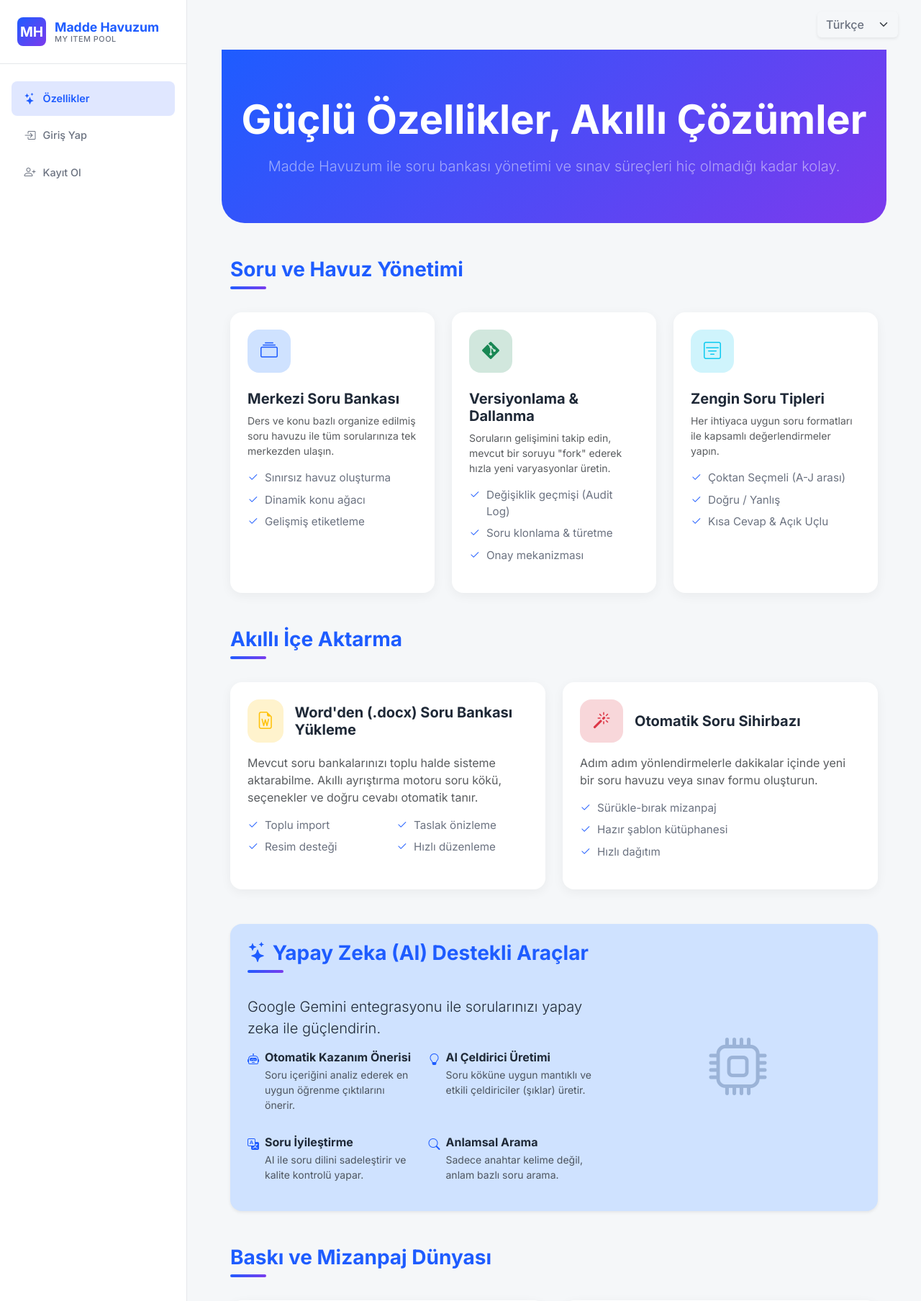
After one commit to qpulsar/MaddeHavuzu, a Django app: page /ozellikler/ in a window 1280 px wide. The commit adds this page. Shown: the top 1808 px of the page at 72% size. Run offline with Django 4.2, Linux system fonts and the light colour scheme; some libraries are stand-ins or nearby versions.

Commit message:
feat: implement landing and features pages with initial authentication views and base template structure

```diff
--- /dev/null
+++ b/grading/templates/grading/features.html
@@ -0,0 +1,318 @@
+{% extends 'base.html' %}
+{% load static %}
+
+{% block title %}Özellikler - Madde Havuzum{% endblock %}
+
+{% block extra_css %}
+<style>
+    .feature-header {
+        background: var(--mh-gradient);
+        color: white;
+        padding: 4rem 0;
+        margin-bottom: 3rem;
+        border-radius: 0 0 2rem 2rem;
+    }
+    .feature-card {
+        border: none;
+        border-radius: 1rem;
+        transition: transform 0.3s ease, box-shadow 0.3s ease;
+        height: 100%;
+        background: var(--mh-card-bg);
+        box-shadow: 0 4px 15px rgba(0,0,0,0.05);
+    }
+    .feature-card:hover {
+        transform: translateY(-5px);
+        box-shadow: 0 8px 25px rgba(0,0,0,0.1);
+    }
+    .feature-icon {
+        width: 60px;
+        height: 60px;
+        border-radius: 1rem;
+        display: flex;
+        align-items: center;
+        justify-content: center;
+        font-size: 1.5rem;
+        margin-bottom: 1.5rem;
+    }
+    .category-title {
+        position: relative;
+        padding-bottom: 10px;
+        margin-bottom: 2rem;
+        font-weight: 700;
+        color: var(--mh-primary);
+    }
+    .category-title::after {
+        content: '';
+        position: absolute;
+        bottom: 0;
+        left: 0;
+        width: 50px;
+        height: 4px;
+        background: var(--mh-gradient);
+        border-radius: 2px;
+    }
+    .check-list {
+        list-style: none;
+        padding-left: 0;
+    }
+    .check-list li {
+        position: relative;
+        padding-left: 1.5rem;
+        margin-bottom: 0.5rem;
+        font-size: 0.95rem;
+        color: var(--mh-text-muted);
+    }
+    .check-list li::before {
+        content: '\F272';
+        font-family: 'bootstrap-icons';
+        position: absolute;
+        left: 0;
+        color: var(--mh-primary);
+    }
+</style>
+{% endblock %}
+
+{% block content %}
+<div class="feature-header text-center">
+    <div class="container">
+        <h1 class="display-4 fw-bold mb-3 text-white">Güçlü Özellikler, Akıllı Çözümler</h1>
+        <p class="lead mb-0 text-white-50">Madde Havuzum ile soru bankası yönetimi ve sınav süreçleri hiç olmadığı kadar kolay.</p>
+    </div>
+</div>
+
+<div class="container">
+    <!-- 1. Soru Havuzu Yönetimi -->
+    <div class="mb-5">
+        <h3 class="category-title">Soru ve Havuz Yönetimi</h3>
+        <div class="row g-4">
+            <div class="col-md-4">
+                <div class="feature-card p-4">
+                    <div class="feature-icon bg-primary-subtle text-primary">
+                        <i class="bi bi-collection"></i>
+                    </div>
+                    <h5>Merkezi Soru Bankası</h5>
+                    <p class="text-muted small">Ders ve konu bazlı organize edilmiş soru havuzu ile tüm sorularınıza tek merkezden ulaşın.</p>
+                    <ul class="check-list">
+                        <li>Sınırsız havuz oluşturma</li>
+                        <li>Dinamik konu ağacı</li>
+                        <li>Gelişmiş etiketleme</li>
+                    </ul>
+                </div>
+            </div>
+            <div class="col-md-4">
+                <div class="feature-card p-4">
+                    <div class="feature-icon bg-success-subtle text-success">
+                        <i class="bi bi-git"></i>
+                    </div>
+                    <h5>Versiyonlama & Dallanma</h5>
+                    <p class="text-muted small">Soruların gelişimini takip edin, mevcut bir soruyu "fork" ederek hızla yeni varyasyonlar üretin.</p>
+                    <ul class="check-list">
+                        <li>Değişiklik geçmişi (Audit Log)</li>
+                        <li>Soru klonlama & türetme</li>
+                        <li>Onay mekanizması</li>
+                    </ul>
+                </div>
+            </div>
+            <div class="col-md-4">
+                <div class="feature-card p-4">
+                    <div class="feature-icon bg-info-subtle text-info">
+                        <i class="bi bi-filter-square"></i>
+                    </div>
+                    <h5>Zengin Soru Tipleri</h5>
+                    <p class="text-muted small">Her ihtiyaca uygun soru formatları ile kapsamlı değerlendirmeler yapın.</p>
+                    <ul class="check-list">
+                        <li>Çoktan Seçmeli (A-J arası)</li>
+                        <li>Doğru / Yanlış</li>
+                        <li>Kısa Cevap & Açık Uçlu</li>
+                    </ul>
+                </div>
+            </div>
+        </div>
+    </div>
+
+    <!-- 2. Akıllı İçe Aktarma -->
+    <div class="mb-5">
+        <h3 class="category-title">Akıllı İçe Aktarma</h3>
+        <div class="row g-4">
+            <div class="col-md-6">
+                <div class="feature-card p-4">
+                    <div class="d-flex align-items-center mb-3">
+                        <div class="feature-icon bg-warning-subtle text-warning mb-0 me-3">
+                            <i class="bi bi-file-earmark-word"></i>
+                        </div>
+                        <h5 class="mb-0">Word'den (.docx) Soru Bankası Yükleme</h5>
+                    </div>
+                    <p class="text-muted">Mevcut soru bankalarınızı toplu halde sisteme aktarabilme. Akıllı ayrıştırma motoru soru kökü, seçenekler ve doğru cevabı otomatik tanır.</p>
+                    <div class="row">
+                        <div class="col-6">
+                            <ul class="check-list">
+                                <li>Toplu import</li>
+                                <li>Resim desteği</li>
+                            </ul>
+                        </div>
+                        <div class="col-6">
+                            <ul class="check-list">
+                                <li>Taslak önizleme</li>
+                                <li>Hızlı düzenleme</li>
+                            </ul>
+                        </div>
+                    </div>
+                </div>
+            </div>
+            <div class="col-md-6">
+                <div class="feature-card p-4">
+                    <div class="d-flex align-items-center mb-3">
+                        <div class="feature-icon bg-danger-subtle text-danger mb-0 me-3">
+                            <i class="bi bi-magic"></i>
+                        </div>
+                        <h5 class="mb-0">Otomatik Soru Sihirbazı</h5>
+                    </div>
+                    <p class="text-muted">Adım adım yönlendirmelerle dakikalar içinde yeni bir soru havuzu veya sınav formu oluşturun.</p>
+                    <ul class="check-list">
+                        <li>Sürükle-bırak mizanpaj</li>
+                        <li>Hazır şablon kütüphanesi</li>
+                        <li>Hızlı dağıtım</li>
+                    </ul>
+                </div>
+            </div>
+        </div>
+    </div>
+
+    <!-- 3. Yapay Zeka Desteği -->
+    <div class="mb-5 py-4 bg-primary-subtle rounded-4 p-4 shadow-sm">
+        <div class="row align-items-center">
+            <div class="col-lg-7">
+                <h3 class="category-title text-primary"><i class="bi bi-stars"></i> Yapay Zeka (AI) Destekli Araçlar</h3>
+                <p class="lead">Google Gemini entegrasyonu ile sorularınızı yapay zeka ile güçlendirin.</p>
+                <div class="row g-3">
+                    <div class="col-md-6">
+                        <div class="d-flex">
+                            <i class="bi bi-robot me-2 text-primary"></i>
+                            <div>
+                                <h6 class="mb-1">Otomatik Kazanım Önerisi</h6>
+                                <p class="small text-muted">Soru içeriğini analiz ederek en uygun öğrenme çıktılarını önerir.</p>
+                            </div>
+                        </div>
+                    </div>
+                    <div class="col-md-6">
+                        <div class="d-flex">
+                            <i class="bi bi-lightbulb me-2 text-primary"></i>
+                            <div>
+                                <h6 class="mb-1">AI Çeldirici Üretimi</h6>
+                                <p class="small text-muted">Soru köküne uygun mantıklı ve etkili çeldiriciler (şıklar) üretir.</p>
+                            </div>
+                        </div>
+                    </div>
+                    <div class="col-md-6">
+                        <div class="d-flex">
+                            <i class="bi bi-translate me-2 text-primary"></i>
+                            <div>
+                                <h6 class="mb-1">Soru İyileştirme</h6>
+                                <p class="small text-muted">AI ile soru dilini sadeleştirir ve kalite kontrolü yapar.</p>
+                            </div>
+                        </div>
+                    </div>
+                    <div class="col-md-6">
+                        <div class="d-flex">
+                            <i class="bi bi-search me-2 text-primary"></i>
+                            <div>
+                                <h6 class="mb-1">Anlamsal Arama</h6>
+                                <p class="small text-muted">Sadece anahtar kelime değil, anlam bazlı soru arama.</p>
+                            </div>
+                        </div>
+                    </div>
+                </div>
+            </div>
+            <div class="col-lg-5 text-center d-none d-lg-block">
+                <i class="bi bi-cpu display-1 text-primary-emphasis opacity-25"></i>
+            </div>
+        </div>
+    </div>
+
+    <!-- 4. Baskı ve Mizanpaj -->
+    <div class="mb-5">
+        <h3 class="category-title">Baskı ve Mizanpaj Dünyası</h3>
+        <div class="row g-4">
+            <div class="col-md-6">
+                <div class="feature-card p-4">
+                    <h5>Profesyonel PDF & Word Çıktıları</h5>
+                    <p class="text-muted">Mizanpajı bozulmayan, kurumsal kimliğinize uygun sınav kağıtları üretin.</p>
+                    <ul class="check-list">
+                        <li>**PDF Çıktısı:** Kenar boşluğu, font ve sayfa yapısı ayarlanabilir.</li>
+                        <li>**Word (.docx) Çıktısı:** Tamamen düzenlenebilir ve mizanpajı korunmuş dosyalar.</li>
+                        <li>**Cevap Anahtarlı Çıktı:** Tek tıkla soruların altına cevapları ekleyen özel format.</li>
+                    </ul>
+                </div>
+            </div>
+            <div class="col-md-6">
+                <div class="feature-card p-4">
+                    <h5>Esnek Şablon Sistemi</h5>
+                    <p class="text-muted">Her sınav için farklı görünüm ayarlayabilir, şablonlarınızı kaydedebilirsiniz.</p>
+                    <ul class="check-list">
+                        <li>**Aralık Ayarı:** Soru ve Seçenek (şık) aralıklarını pt cinsinden ayarlama.</li>
+                        <li>**Otomatik Hizalama:** Şık uzunluğuna göre 1, 2 veya 3 sütunlu akıllı dizilim.</li>
+                        <li>**Özel Antet:** Word üzerinden yüklenen karmaşık antetleri PDF'e yansıtma.</li>
+                    </ul>
+                </div>
+            </div>
+        </div>
+    </div>
+
+    <!-- 5. Optik Okuma ve Analiz -->
+    <div class="mb-5">
+        <h3 class="category-title">Optik Okuma ve Analiz</h3>
+        <div class="row g-4">
+            <div class="col-md-4">
+                <div class="feature-card p-4">
+                    <div class="feature-icon bg-primary-subtle text-primary">
+                        <i class="bi bi-upc-scan"></i>
+                    </div>
+                    <h5>Hızlı Optik Okuma</h5>
+                    <p class="text-muted small">TXT formatındaki optik okuyucu dosyalarını saniyeler içinde analiz edin.</p>
+                    <ul class="check-list">
+                        <li>Çoklu dosya formatı</li>
+                        <li>Otomatik öğrenci eşleme</li>
+                    </ul>
+                </div>
+            </div>
+            <div class="col-md-4">
+                <div class="feature-card p-4">
+                    <div class="feature-icon bg-danger-subtle text-danger">
+                        <i class="bi bi-graph-up"></i>
+                    </div>
+                    <h5>Madde Analizi (Item Analysis)</h5>
+                    <p class="text-muted small">Sorularınızın kalitesini bilimsel metotlarla ölçün.</p>
+                    <ul class="check-list">
+                        <li>Güçlük (p) İndeksi</li>
+                        <li>Ayırıcılık (r) Katsayısı</li>
+                        <li>Riskli soru tespiti</li>
+                    </ul>
+                </div>
+            </div>
+            <div class="col-md-4">
+                <div class="feature-card p-4">
+                    <div class="feature-icon bg-secondary-subtle text-secondary">
+                        <i class="bi bi-file-earmark-excel"></i>
+                    </div>
+                    <h5>Kapsamlı Excel Raporları</h5>
+                    <p class="text-muted small">Tüm sonuçları ve istatistikleri profesyonel Excel tabloları olarak alın.</p>
+                    <ul class="check-list">
+                        <li>Öğrenci karneleri</li>
+                        <li>Kazanım performans raporu</li>
+                        <li>Güvenirlik (KR-20, Alpha)</li>
+                    </ul>
+                </div>
+            </div>
+        </div>
+    </div>
+
+    <!-- Call to Action -->
+    <div class="py-5 text-center mt-4">
+        <h2 class="fw-bold mb-4">Geleceğin Sınav Sistemini Bugün Deneyin</h2>
+        <div class="d-flex justify-content-center gap-3">
+            <a href="{% url 'register' %}" class="btn btn-primary btn-lg px-5">Ücretsiz Başlayın</a>
+            <a href="{% url 'login' %}" class="btn btn-outline-primary btn-lg px-5">Giriş Yap</a>
+        </div>
+    </div>
+</div>
+{% endblock %}
--- a/grading/urls.py
+++ b/grading/urls.py
@@ -2,7 +2,9 @@
 URL configuration for grading app.
 """
 from django.urls import path
-from grading.views.auth import LandingView, RegisterView, CustomLoginView, CustomLogoutView
+from grading.views.auth import (
+    LandingView, RegisterView, CustomLoginView, CustomLogoutView, FeaturesView
+)
 from grading.views.dashboard import DashboardView, NewUploadView, UploadDetailView, DownloadExcelView, UploadSessionDeleteView, UploadStatisticsView, UpdatePenaltyView, KR20StatisticsView, AlphaStatisticsView
 from grading.views.admin_dashboard import (
     AdminDashboardView, UserManagementView, UserApproveView, UserRejectView, UserSuspendView,
@@ -15,6 +17,7 @@ from grading.views.analysis import CheatingAnalysisView
 urlpatterns = [
     # Landing
     path('', LandingView.as_view(), name='landing'),
+    path('ozellikler/', FeaturesView.as_view(), name='features'),
 
     # Authentication
     path('kayit/', RegisterView.as_view(), name='register'),
--- a/grading/views/auth.py
+++ b/grading/views/auth.py
@@ -17,6 +17,13 @@ class LandingView(View):
         if request.user.is_authenticated:
             return redirect('dashboard')
         return render(request, 'grading/landing.html')
+
+
+class FeaturesView(View):
+    """Comprehensive features showcase page."""
+
+    def get(self, request):
+        return render(request, 'grading/features.html')
 
 
 class RegisterView(View):
@@ -113,17 +120,17 @@ class CustomLoginView(View):
             messages.error(request, 'Kullanıcı adı veya şifre hatalı.')
             return render(request, 'registration/login.html', {'username': username})
 
+        # Ensure profile exists (especially for superusers or legacy users)
+        profile, _ = UserProfile.objects.get_or_create(
+            user=user,
+            defaults={'status': UserStatus.APPROVED if user.is_superuser else UserStatus.PENDING}
+        )
+
         # Superuser can always login
         if user.is_superuser:
             login(request, user, backend='grading.backends.ApprovedUserBackend')
             return redirect('dashboard')
 
-        # Check profile status
-        if not hasattr(user, 'profile'):
-            messages.error(request, 'Hesap durumu geçersiz. Lütfen yönetici ile iletişime geçin.')
-            return render(request, 'registration/login.html', {'username': username})
-
-        profile = user.profile
         status_messages = {
             UserStatus.PENDING: 'Hesabınız henüz onaylanmadı. Lütfen admin onayını bekleyin.',
             UserStatus.REJECTED: 'Hesabınız reddedildi. Daha fazla bilgi için yönetici ile iletişime geçin.',
--- a/grading/views/profile.py
+++ b/grading/views/profile.py
@@ -17,11 +17,21 @@ class ProfileView(LoginRequiredMixin, View):
     """View to display and update user profile + appearance settings."""
 
     def get(self, request):
+        # Enforce profile existence on GET too
+        from grading.models import UserProfile, UserStatus
+        UserProfile.objects.get_or_create(
+            user=request.user,
+            defaults={'status': UserStatus.APPROVED if request.user.is_superuser else UserStatus.PENDING}
+        )
         return render(request, 'grading/profile.html')
 
     def post(self, request):
         user    = request.user
-        profile = user.profile
+        from grading.models import UserProfile, UserStatus
+        profile, _ = UserProfile.objects.get_or_create(
+            user=user,
+            defaults={'status': UserStatus.APPROVED if user.is_superuser else UserStatus.PENDING}
+        )
 
         first_name = request.POST.get('first_name', '').strip()
         last_name  = request.POST.get('last_name', '').strip()
@@ -79,7 +89,11 @@ class SetThemeView(LoginRequiredMixin, View):
     def post(self, request):
         try:
             data    = json.loads(request.body)
-            profile = request.user.profile
+            from grading.models import UserProfile, UserStatus
+            profile, _ = UserProfile.objects.get_or_create(
+                user=request.user,
+                defaults={'status': UserStatus.APPROVED if request.user.is_superuser else UserStatus.PENDING}
+            )
             changed = []
             if 'theme' in data and data['theme'] in VALID_THEMES:
                 profile.theme = data['theme']
--- a/templates/base.html
+++ b/templates/base.html
@@ -95,6 +95,11 @@
 
         {% else %}
             <ul class="nav nav-pills flex-column mb-auto">
+                <li class="nav-item">
+                    <a href="{% url 'features' %}" class="nav-link {% if request.resolver_match.url_name == 'features' %}active{% endif %}">
+                        <i class="bi bi-stars"></i> Özellikler
+                    </a>
+                </li>
                 <li class="nav-item">
                     <a href="{% url 'login' %}" class="nav-link">
                         <i class="bi bi-box-arrow-in-right"></i> Giriş Yap
```
Also changed, not shown: grading/models/user_profile.py (+17 -0 lines), grading/templates/grading/landing.html (+5 -2 lines), itempool/models/exam_template.py (+7 -2 lines), itempool/migrations/0025_examtemplate_footer_html_and_more.py (added).
